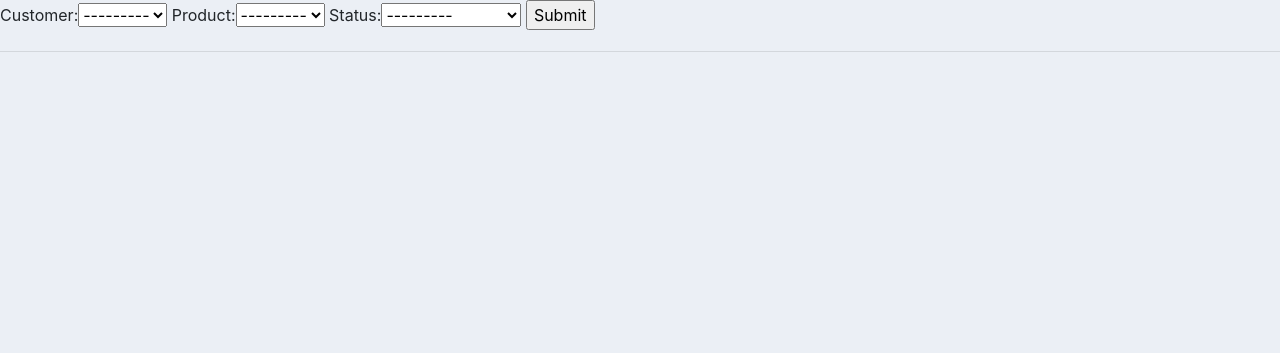
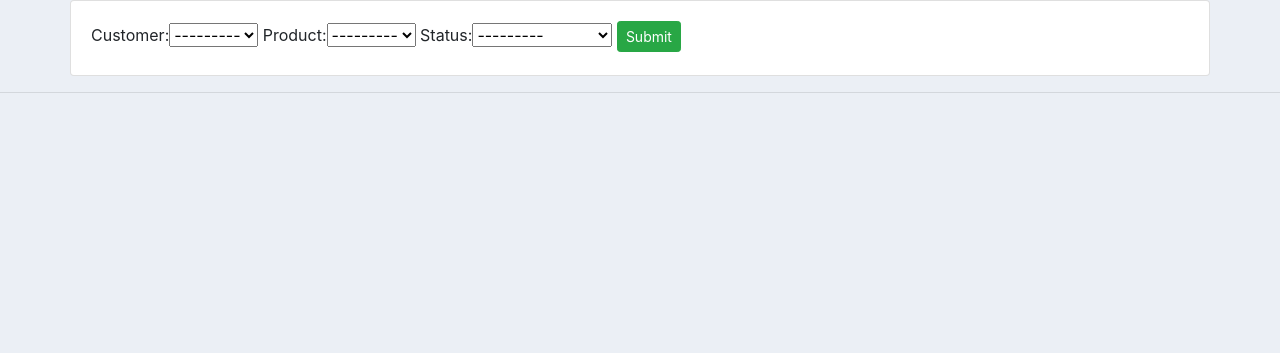
Before and after one commit to amsalud/CRM_Django, a Django app: page /create_order/ in a window 1280 px wide. Shown: the part 67-420 px from the top of the page. Run offline with Django 3.2, Linux system fonts and the light colour scheme; some libraries are stand-ins or nearby versions.

Commit message:
Add order form styles

```diff
--- a/accounts/templates/accounts/order_form.html
+++ b/accounts/templates/accounts/order_form.html
@@ -1,10 +1,16 @@
 {% extends 'accounts/main.html' %}
 {% load static %}
 {% block content %}
+<div class="container">
+    <div class="row">
+        <div class="card card-body">
+            <form method="POST" action="">
+                {% csrf_token %}
+                {{ form }}
+                <input class="btn btn-sm btn-success" type="submit" name="Submit">
+            </form>
+        </div>
+    </div>
+</div>
 
-<form method="POST" action="">
-    {% csrf_token %}
-    {{ form }}
-    <input type="submit" name="Submit">
-</form>
 {% endblock %}
```
